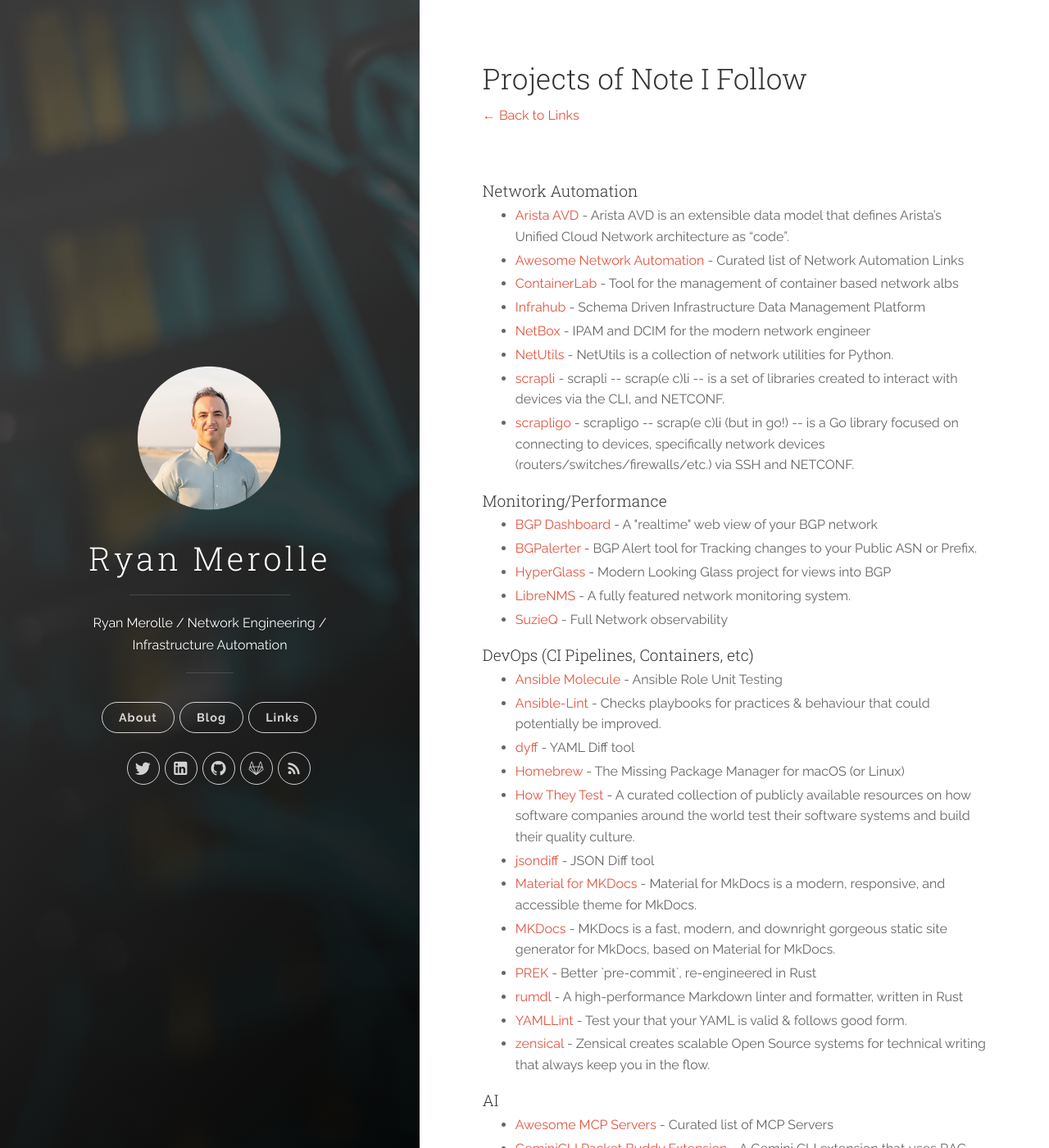
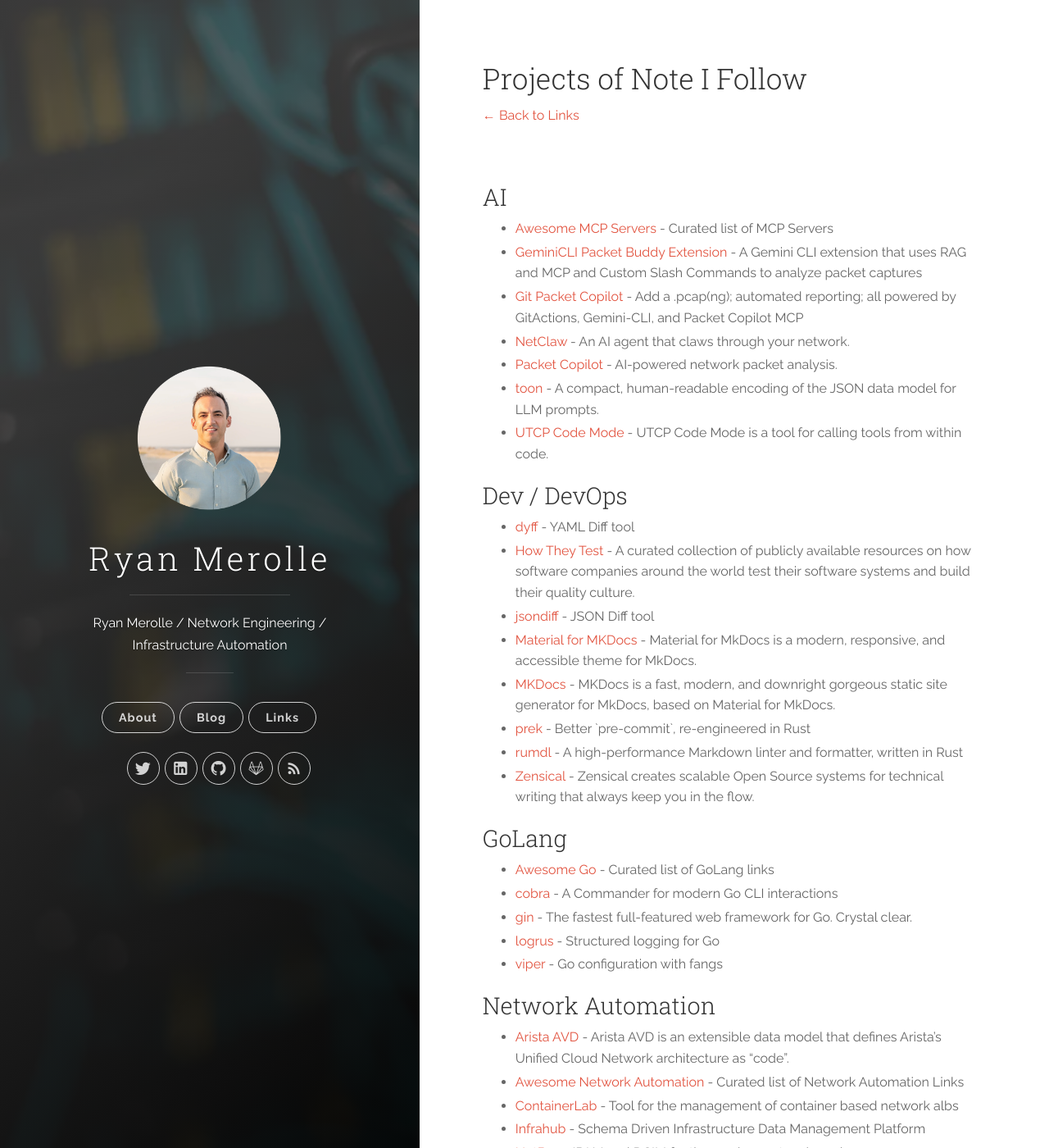
Before and after one commit to ryanmerolle/ryanmerolle.github.io, a Jekyll site: the page built from _pages/links_projects.md, in a window 1280 px wide and 1400 px high. Shown: the whole window at 82% size. Built offline with Jekyll 4.4.1, drawn with Linux system fonts in a browser that asks for light colours; some of the changed text lies outside the part shown.

Commit message:
link reorg (#18)

```diff
--- a/_data/links_projects.yml
+++ b/_data/links_projects.yml
@@ -16,7 +16,7 @@ ai:
     url: https://github.com/automateyournetwork/netclaw
     description: An AI agent that claws through your network.
 
-  - name: GitPacketCopilot
+  - name: Git Packet Copilot
     url: https://github.com/automateyournetwork/GitPacketCopilot
     description: Add a .pcap(ng); automated reporting; all powered by GitActions, Gemini-CLI, and Packet Copilot MCP
 
@@ -37,33 +37,17 @@ devops:
     url: https://squidfunk.github.io/mkdocs-material/
     description: Material for MkDocs is a modern, responsive, and accessible theme for MkDocs.
 
-  - name: zensical
+  - name: Zensical
     url: https://zensical.org
     description: Zensical creates scalable Open Source systems for technical writing that always keep you in the flow.
 
-  - name: PREK
+  - name: prek
     url: https://prek.j178.dev
     description: Better `pre-commit`, re-engineered in Rust
 
   - name: dyff
     url: https://github.com/homeport/dyff
     description: YAML Diff tool
-
-  - name: Ansible Molecule
-    url: https://github.com/ansible-community/molecule
-    description: Ansible Role Unit Testing
-
-  - name: Ansible-Lint
-    url: https://github.com/ansible-community/ansible-lint
-    description: Checks playbooks for practices & behaviour that could potentially be improved.
-
-  - name: Homebrew
-    url: https://brew.sh
-    description: The Missing Package Manager for macOS (or Linux)
-
-  - name: YAMLLint
-    url: https://github.com/adrienverge/yamllint
-    description: Test your that your YAML is valid & follows good form.
 
   - name: rumdl
     url: https://rumdl.dev
@@ -82,42 +66,21 @@ golang:
     url: https://awesome-go.com
     description: Curated list of GoLang links
 
-  - name: Gin
+  - name: gin
     url: https://gin-gonic.com/
     description: The fastest full-featured web framework for Go. Crystal clear.
 
-  - name: Cobra
+  - name: cobra
     url: https://cobra.dev
     description: A Commander for modern Go CLI interactions
 
-  - name: Viper
+  - name: viper
     url: https://github.com/spf13/viper
     description: Go configuration with fangs
 
-  - name: Logrus
+  - name: logrus
     url: https://github.com/sirupsen/logrus
     description: Structured logging for Go
-
-monitoring:
-  - name: HyperGlass
-    url: https://hyperglass.io
-    description: Modern Looking Glass project for views into BGP
-
-  - name: SuzieQ
-    url: https://www.stardustsystems.net/suzieq
-    description: Full Network observability
-
-  - name: BGPalerter
-    url: https://github.com/nttgin/BGPalerter
-    description: BGP Alert tool for Tracking changes to your Public ASN or Prefix.
-
-  - name: LibreNMS
-    url: https://www.librenms.org
-    description: A fully featured network monitoring system.
-
-  - name: BGP Dashboard
-    url: https://github.com/rhicks/bgp-dashboard
-    description: A "realtime" web view of your BGP network
 
 network_automation:
   - name: NetBox
@@ -148,24 +111,24 @@ network_automation:
     url: https://github.com/scrapli/scrapligo
     description: scrapligo -- scrap(e c)li (but in go!) -- is a Go library focused on connecting to devices, specifically network devices (routers/switches/firewalls/etc.) via SSH and NETCONF.
 
-  - name: NetUtils
+  - name: netutils
     url: https://netutils.readthedocs.io
-    description: NetUtils is a collection of network utilities for Python.
+    description: Netutils is a collection of network utilities for Python.
 
 python:
   - name: FastAPI
     url: https://fastapi.tiangolo.com
     description: FastAPI is a modern, fast (high-performance), web framework for building APIs with Python 3.7+ based on standard Python type hints.
 
-  - name: Typer
+  - name: typer
     url: https://typer.tiangolo.com
     description: Typer is a Python CLI framework based on Click, but built with type annotations in mind.
 
-  - name: Rich
+  - name: rich
     url: https://rich.readthedocs.io
     description: Rich is a Python library for rich text and beautiful formatting in the terminal.
 
-  - name: Loguru
+  - name: loguru
     url: https://loguru.readthedocs.io/en/stable/
     description: Python logging made (stupidly) simple.
 
@@ -181,7 +144,7 @@ python:
     url: https://awesome-python.com
     description: Curated list of Python links
 
-  - name: Ruff
+  - name: ruff
     url: https://docs.astral.sh/ruff/
     description: An extremely fast Python linter and code formatter, written in Rust.
 
--- a/_pages/links_projects.md
+++ b/_pages/links_projects.md
@@ -11,7 +11,46 @@ robots: noindex
 
 <br>
 
-<h4>Network Automation</h4>
+<h3>AI</h3>
+
+<ul>
+    {% assign sorted_projects = site.data.links_projects.ai | sort_natural: "name" %}
+    {% for project in sorted_projects %}
+    <li>
+        <a href="{{ project.url }}">
+            {{ project.name }}
+        </a>{% if project.description %} - {{ project.description }}{% endif %}
+    </li>
+    {% endfor %}
+</ul>
+
+<h3>Dev / DevOps</h3>
+
+<ul>
+    {% assign sorted_projects = site.data.links_projects.devops | sort_natural: "name" %}
+    {% for project in sorted_projects %}
+    <li>
+        <a href="{{ project.url }}">
+            {{ project.name }}
+        </a>{% if project.description %} - {{ project.description }}{% endif %}
+    </li>
+    {% endfor %}
+</ul>
+
+<h3>GoLang</h3>
+
+<ul>
+    {% assign sorted_projects = site.data.links_projects.golang | sort_natural: "name" %}
+    {% for project in sorted_projects %}
+    <li>
+        <a href="{{ project.url }}">
+            {{ project.name }}
+        </a>{% if project.description %} - {{ project.description }}{% endif %}
+    </li>
+    {% endfor %}
+</ul>
+
+<h3>Network Automation</h3>
 
 <ul>
     {% assign sorted_projects = site.data.links_projects.network_automation | sort_natural: "name" %}
@@ -24,46 +63,7 @@ robots: noindex
     {% endfor %}
 </ul>
 
-<h4>Monitoring/Performance</h4>
-
-<ul>
-    {% assign sorted_projects = site.data.links_projects.monitoring | sort_natural: "name" %}
-    {% for project in sorted_projects %}
-    <li>
-        <a href="{{ project.url }}">
-            {{ project.name }}
-        </a>{% if project.description %} - {{ project.description }}{% endif %}
-    </li>
-    {% endfor %}
-</ul>
-
-<h4>DevOps (CI Pipelines, Containers, etc)</h4>
-
-<ul>
-    {% assign sorted_projects = site.data.links_projects.devops | sort_natural: "name" %}
-    {% for project in sorted_projects %}
-    <li>
-        <a href="{{ project.url }}">
-            {{ project.name }}
-        </a>{% if project.description %} - {{ project.description }}{% endif %}
-    </li>
-    {% endfor %}
-</ul>
-
-<h4>AI</h4>
-
-<ul>
-    {% assign sorted_projects = site.data.links_projects.ai | sort_natural: "name" %}
-    {% for project in sorted_projects %}
-    <li>
-        <a href="{{ project.url }}">
-            {{ project.name }}
-        </a>{% if project.description %} - {{ project.description }}{% endif %}
-    </li>
-    {% endfor %}
-</ul>
-
-<h4>Python</h4>
+<h3>Python</h3>
 
 <ul>
     {% assign sorted_projects = site.data.links_projects.python | sort_natural: "name" %}
@@ -75,16 +75,3 @@ robots: noindex
     </li>
     {% endfor %}
 </ul>
-
-<h4>Golang</h4>
-
-<ul>
-    {% assign sorted_projects = site.data.links_projects.golang | sort_natural: "name" %}
-    {% for project in sorted_projects %}
-    <li>
-        <a href="{{ project.url }}">
-            {{ project.name }}
-        </a>{% if project.description %} - {{ project.description }}{% endif %}
-    </li>
-    {% endfor %}
-</ul>
```
